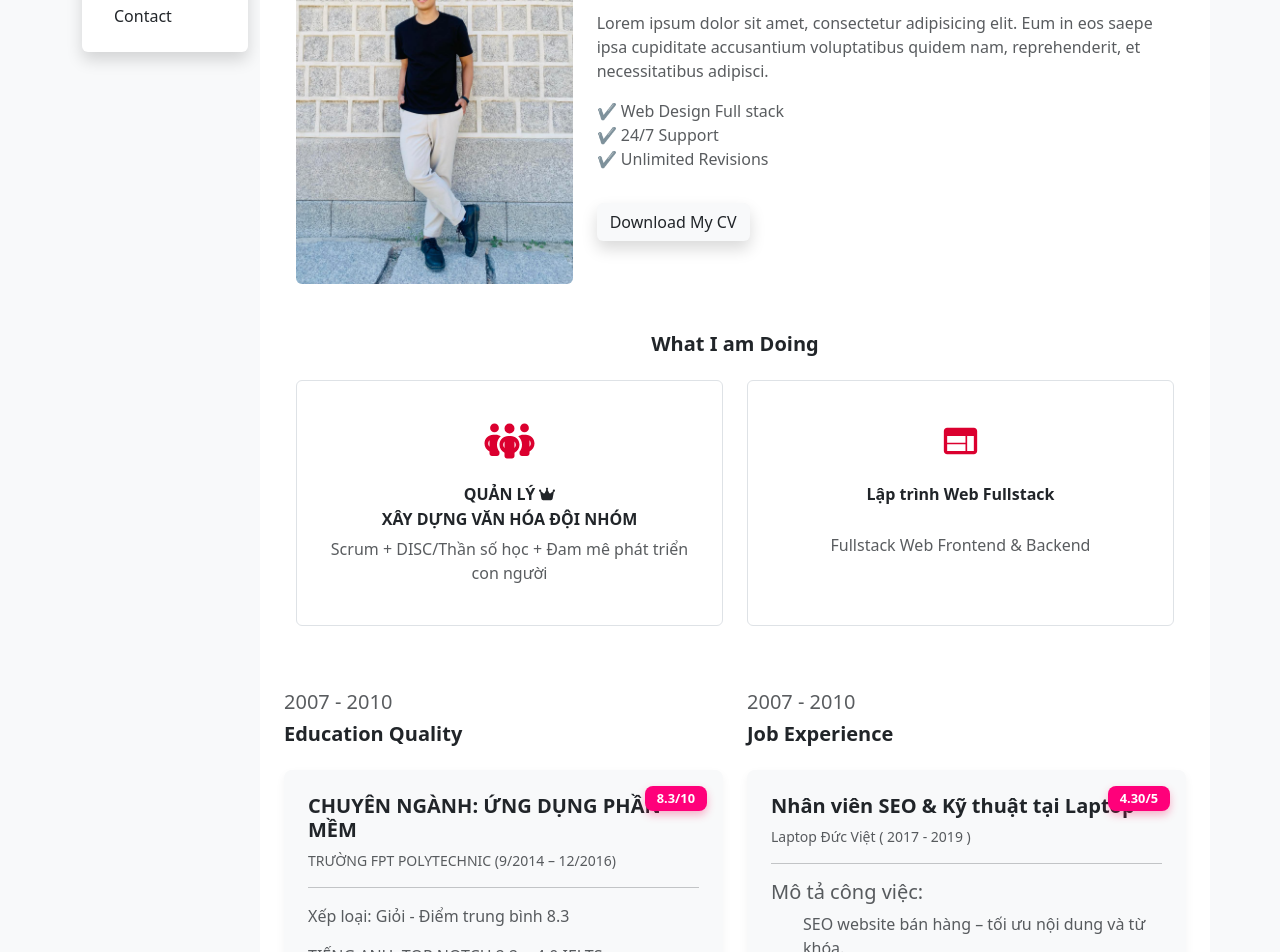
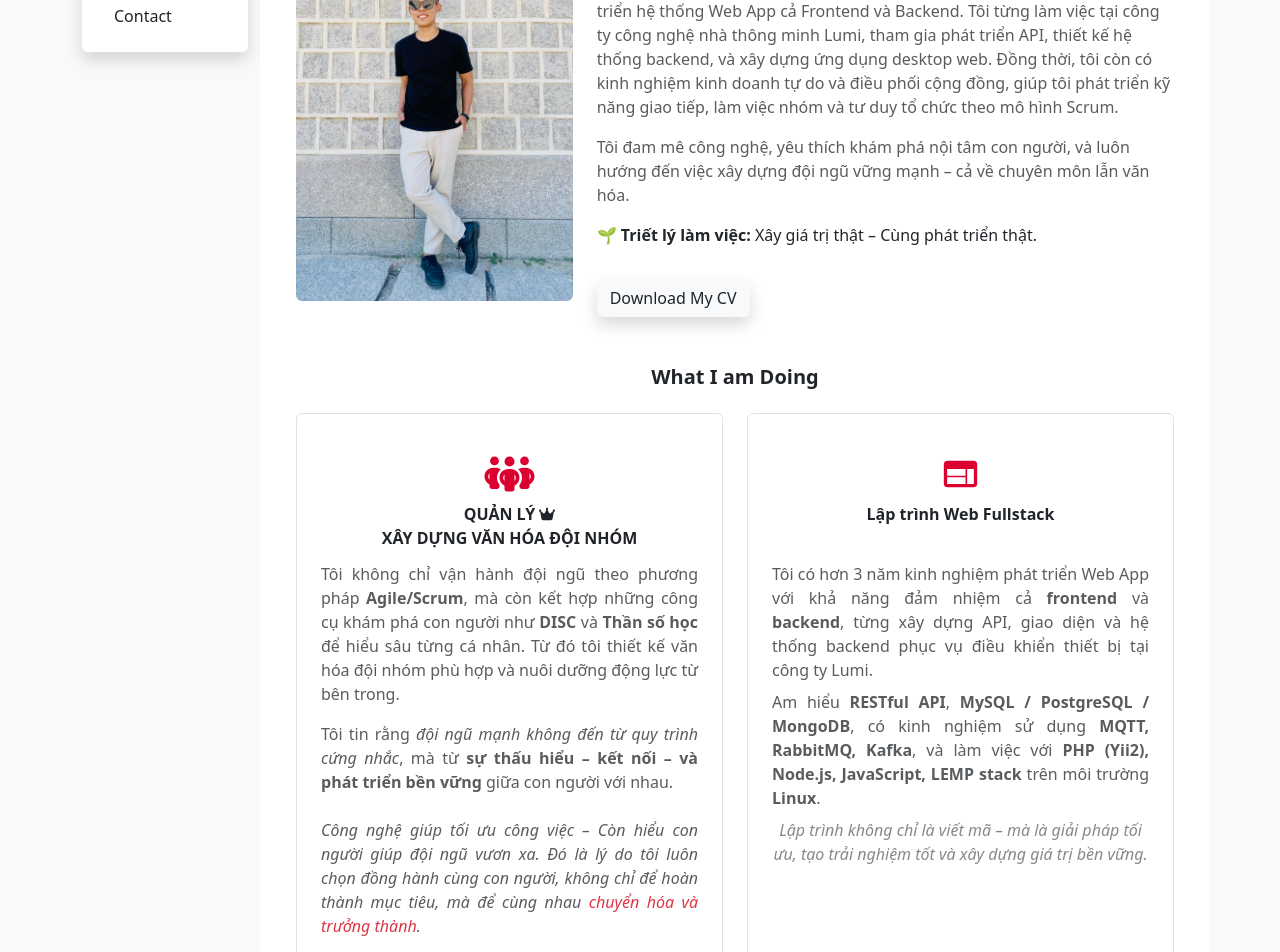
Before and after one commit to LongC1019I1/webCV, a React (Vite) app: page /resume in a window 1280 px wide. Shown: the part 560-1512 px from the top of the page. Built offline with nearby package versions, Linux system fonts and the light colour scheme; no server answers.

Commit message:
update des cv

```diff
--- a/src/Pages/Resume.jsx
+++ b/src/Pages/Resume.jsx
@@ -2,6 +2,7 @@ import React from "react";
 import AnimatedProgress from "../components/AnimatedProgress";
 import my_img from "../assets/img/my_img.jpg";
 import { FaPeopleGroup, FaCrown } from "react-icons/fa6";
+import { FaUser } from "react-icons/fa";
 import { MdWeb } from "react-icons/md";
 import parse from "html-react-parser";
 const skills = {
@@ -49,8 +50,9 @@ Thiết kế, xây dựng và quản trị website </p>
     highlight: false,
   },
   {
-    title: "CHƯƠNG TRÌNH ĐÀO TẠO TƯ VẤN VÀ HUẤN LUYỆN NỘI TÂM - MENTOR WIT",
-    subtitle: "07/2022 – 3/2023",
+    title:
+      "CHƯƠNG TRÌNH ĐÀO TẠO TƯ VẤN VÀ </br> HUẤN LUYỆN NỘI TÂM - MENTOR WIT",
+    subtitle: "Công ty CP Tổ Chức Đào Tạo WIT (07/2022 – 3/2023)",
     description: `<section>
   <h2>Kỹ năng & Năng lực đạt được (Mentor WiT)</h2>
   <ul>
@@ -145,17 +147,28 @@ const ExperienceSkills = () => {
             <p className="text-uppercase text-danger fw-bold small">
               Visit my portfolio & hire me
             </p>
-            <h2>About Me</h2>
+            <h2 className="d-flex mb-3">
+              <FaUser className="mr-3" />
+              About Me
+            </h2>
             <p className="text-muted">
-              Lorem ipsum dolor sit amet, consectetur adipisicing elit. Eum in
-              eos saepe ipsa cupiditate accusantium voluptatibus quidem nam,
-              reprehenderit, et necessitatibus adipisci.
+              Tôi là một Lập trình viên Fullstack với kinh nghiệm hơn 3 năm
+              trong việc phát triển hệ thống Web App cả Frontend và Backend. Tôi
+              từng làm việc tại công ty công nghệ nhà thông minh Lumi, tham gia
+              phát triển API, thiết kế hệ thống backend, và xây dựng ứng dụng
+              desktop web. Đồng thời, tôi còn có kinh nghiệm kinh doanh tự do và
+              điều phối cộng đồng, giúp tôi phát triển kỹ năng giao tiếp, làm
+              việc nhóm và tư duy tổ chức theo mô hình Scrum.
             </p>
-            <ul className="list-unstyled text-muted">
-              <li>✔ Web Design Full stack</li>
-              <li>✔ 24/7 Support</li>
-              <li>✔ Unlimited Revisions</li>
-            </ul>
+            <p className="text-muted">
+              Tôi đam mê công nghệ, yêu thích khám phá nội tâm con người, và
+              luôn hướng đến việc xây dựng đội ngũ vững mạnh – cả về chuyên môn
+              lẫn văn hóa.
+            </p>
+            <blockquote>
+              <strong>🌱 Triết lý làm việc:</strong> Xây giá trị thật – Cùng
+              phát triển thật.
+            </blockquote>
             <button className=" edu-card  bg-light btn  mt-3 shadow">
               Download My CV
             </button>
@@ -171,19 +184,48 @@ const ExperienceSkills = () => {
                 <div className="mb-3 text-danger fs-2">
                   <i className="bi bi-pencil-square"></i>
                 </div>
-                <h6 className="fw-bold">
-                  <div className="d-flex justify-center mb-4 w-100 ">
-                    <FaPeopleGroup className="w-100 color_main pointer display-6" />
-                  </div>
+                <div className="d-flex justify-center mb-2 w-100 ">
+                  <FaPeopleGroup className="w-100 color_main pointer display-6" />
+                </div>
 
-                  <div className="mb-1  align-items-center gap-1">
-                    QUẢN LÝ <FaCrown className="d-inline mb-1" />{" "}
-                  </div>
-                  <div>XÂY DỰNG VĂN HÓA ĐỘI NHÓM</div>
-                </h6>
-                <p className="text-muted">
-                  {" "}
-                  Scrum + DISC/Thần số học + Đam mê phát triển con người
+                <div className="title-area text-center fw-bold">
+                  QUẢN LÝ <FaCrown className="d-inline mb-1" /> <br />
+                  XÂY DỰNG VĂN HÓA ĐỘI NHÓM
+                </div>
+
+                <p className="mb-3 text-muted" style={{ textAlign: "justify" }}>
+                  Tôi không chỉ vận hành đội ngũ theo phương pháp{" "}
+                  <strong>Agile/Scrum</strong>, mà còn kết hợp những công cụ
+                  khám phá con người như <strong>DISC</strong> và{" "}
+                  <strong>Thần số học</strong> để hiểu sâu từng cá nhân. Từ đó
+                  tôi thiết kế văn hóa đội nhóm phù hợp và nuôi dưỡng động lực
+                  từ bên trong.
+                </p>
+
+                <p className="mb-3 text-muted" style={{ textAlign: "justify" }}>
+                  Tôi tin rằng{" "}
+                  <em>đội ngũ mạnh không đến từ quy trình cứng nhắc</em>, mà từ
+                  <strong>
+                    {" "}
+                    sự thấu hiểu – kết nối – và phát triển bền vững{" "}
+                  </strong>{" "}
+                  giữa con người với nhau.
+                </p>
+
+                <p
+                  className="text-muted mt-4"
+                  style={{ fontStyle: "italic", textAlign: "justify" }}
+                >
+                  <span style={{ fontWeight: 500 }}>
+                    Công nghệ giúp tối ưu công việc – Còn hiểu con người giúp
+                    đội ngũ vươn xa.
+                  </span>{" "}
+                  Đó là lý do tôi luôn chọn đồng hành cùng con người, không chỉ
+                  để hoàn thành mục tiêu, mà để cùng nhau{" "}
+                  <span className="text-danger">
+                    chuyển hóa và trưởng thành
+                  </span>
+                  .
                 </p>
               </div>
             </div>
@@ -193,13 +235,34 @@ const ExperienceSkills = () => {
                   <i className="bi bi-display"></i>
                 </div>
 
-                <div className="d-flex justify-center mb-4 w-100  ">
+                <div className="d-flex justify-center mb-2 w-100  ">
                   <MdWeb className="w-100 color_main pointer display-6" />
                 </div>
-                <h6 className="fw-bold" style={{ height: "40px" }}>
+
+                <div className="title-area text-center fw-bold">
                   Lập trình Web Fullstack
-                </h6>
-                <p className="text-muted">Fullstack Web Frontend & Backend</p>
+                </div>
+
+                <p className="mb-2 text-muted" style={{ textAlign: "justify" }}>
+                  Tôi có hơn 3 năm kinh nghiệm phát triển Web App với khả năng
+                  đảm nhiệm cả <strong>frontend</strong> và{" "}
+                  <strong>backend</strong>, từng xây dựng API, giao diện và hệ
+                  thống backend phục vụ điều khiển thiết bị tại công ty Lumi.
+                </p>
+
+                <p className="mb-2 text-muted" style={{ textAlign: "justify" }}>
+                  Am hiểu <strong>RESTful API</strong>,{" "}
+                  <strong>MySQL / PostgreSQL / MongoDB</strong>, có kinh nghiệm
+                  sử dụng <strong>MQTT, RabbitMQ, Kafka</strong>, và làm việc
+                  với{" "}
+                  <strong>PHP (Yii2), Node.js, JavaScript, LEMP stack</strong>{" "}
+                  trên môi trường <strong>Linux</strong>.
+                </p>
+
+                <p style={{ fontStyle: "italic", color: "#888" }}>
+                  Lập trình không chỉ là viết mã – mà là giải pháp tối ưu, tạo
+                  trải nghiệm tốt và xây dựng giá trị bền vững.
+                </p>
               </div>
             </div>
           </div>
--- a/src/assets/css/tooltip.css
+++ b/src/assets/css/tooltip.css
@@ -20,7 +20,7 @@
 }
 
 .color_main {
-    color: #db002f;
+  color: #db002f;
 }
 
 .main-color {
@@ -32,3 +32,6 @@
   color: white !important;
   transition-duration: 0.1s;
 }
+.title-area {
+  min-height: 60px;
+}
```
